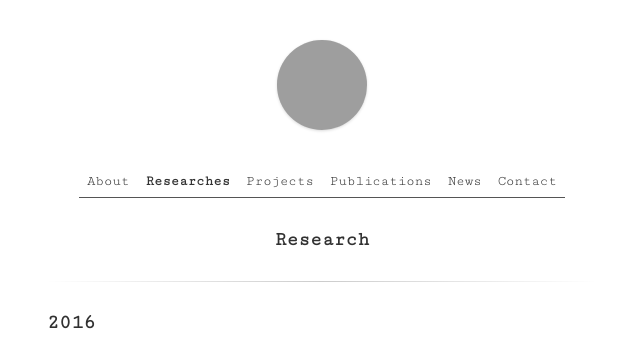
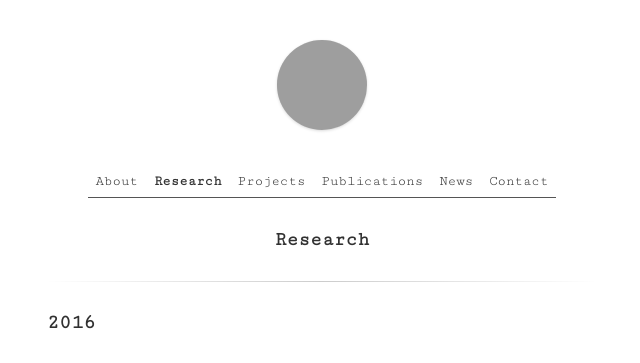
Before and after one commit to franciscolang/franciscolang.github.io, a Jekyll site: the page built from research.html, in a window 1280 px wide. Shown: the top 363 px of the page, without its empty margins (318-958 px from the left). Built offline with Jekyll 4.4.1, drawn with Linux system fonts in a browser that asks for light colours; grey boxes are pictures that could not be loaded.

Commit message:
Update header.html

```diff
--- a/_includes/header.html
+++ b/_includes/header.html
@@ -24,7 +24,7 @@
 			{% assign link = '/research' %}
 			<li> <a href="{{ link | prepend: site.baseurl | prepend: site.url }}"> Research </a> </li>
 		{% else %}
-			<li style="font-weight:bold;"> <a> Researches </a> </li>
+			<li style="font-weight:bold;"> <a> Research </a> </li>
 		{% endif %}
 		{% if page.url != '/projects' %}
 			{% assign link = '/projects' %}
@@ -38,13 +38,13 @@
 			{% assign link = '/publications' %}
 			<li> <a href="{{ link | prepend: site.baseurl | prepend: site.url }}"> Publications </a> </li>
 		{% else %}
-			<li style="font-weight:bold;"> <a> Talks </a> </li>
+			<li style="font-weight:bold;"> <a> Publications </a> </li>
 		{% endif %}
 		{% if page.url != '/news' %}
 			{% assign link = '/news' %}
 			<li> <a href="{{ link | prepend: site.baseurl | prepend: site.url }}"> News </a> </li>
 		{% else %}
-			<li style="font-weight:bold;"> <a> Blog </a> </li>
+			<li style="font-weight:bold;"> <a> News </a> </li>
 		{% endif %}
 		{% if page.url != '/contact' %}
 			{% assign link = '/contact' %}
```
